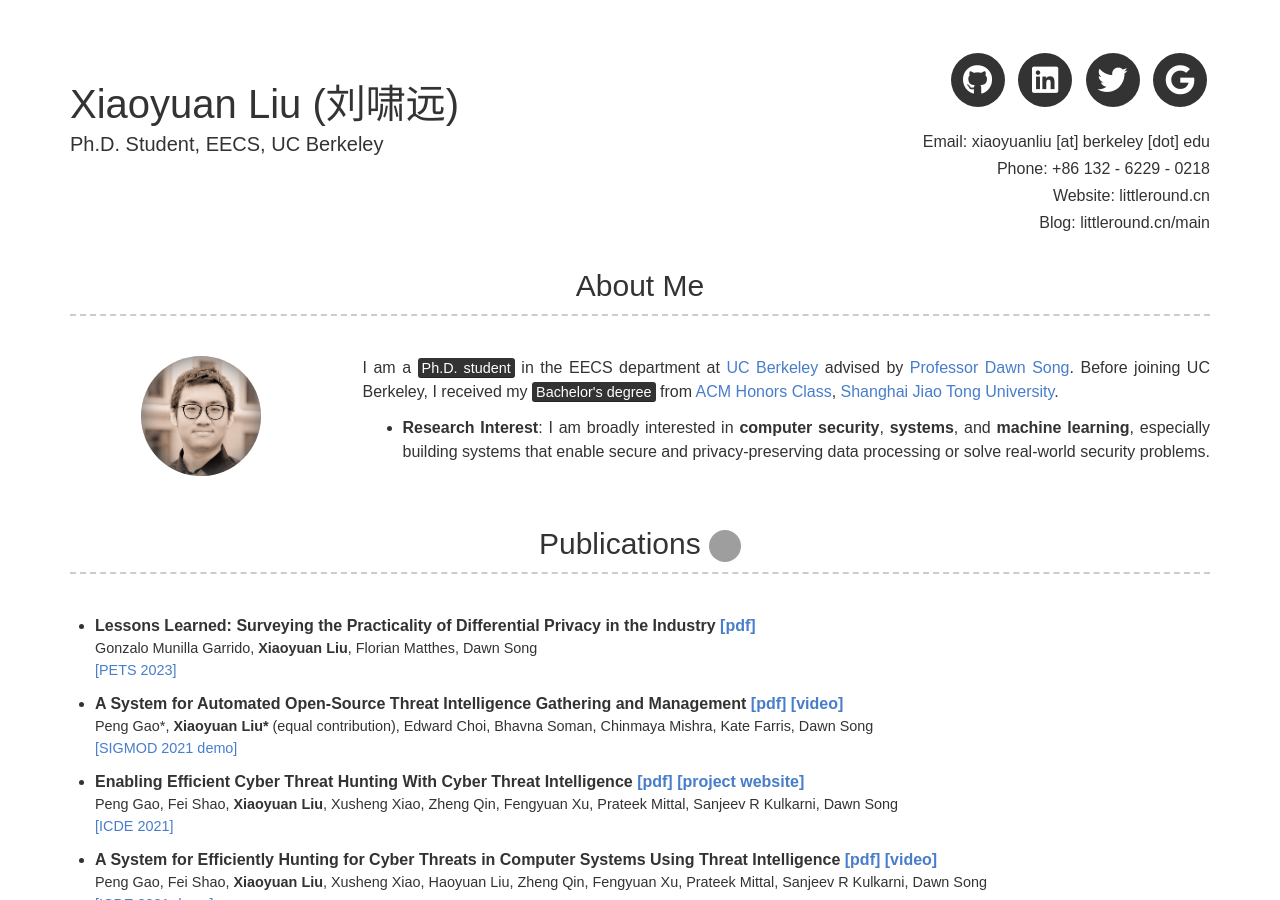
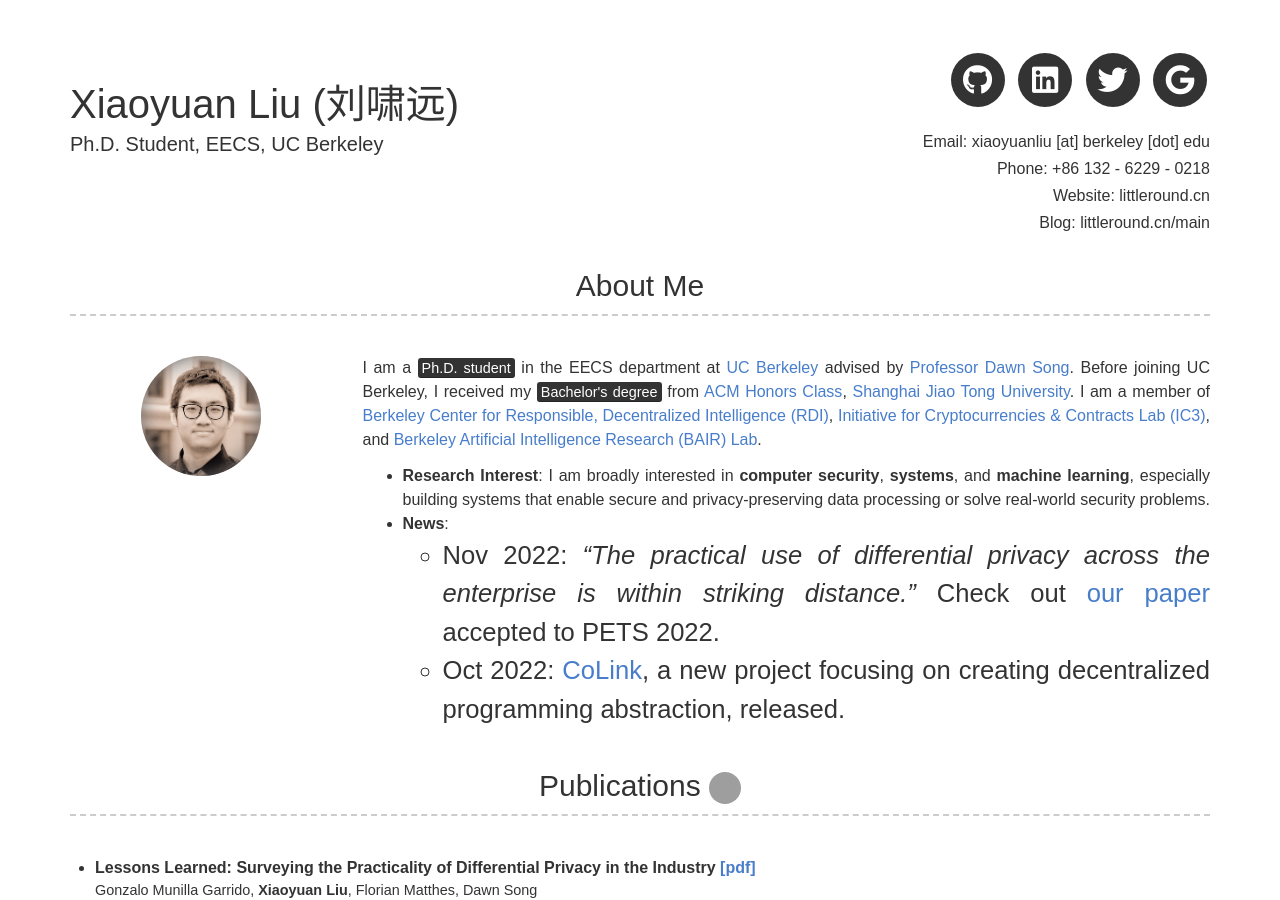
Before and after one commit to sproogen/modern-resume-theme, a Jekyll site: the page built from index.md, in a window 1280 px wide and 900 px high. Built offline with Jekyll 4.4.1, drawn with Linux system fonts in a browser that asks for light colours; nearby versions of some CDN libraries; some web fonts are replaced; some of the changed text lies outside the part shown; grey boxes are pictures that could not be loaded.

Commit message:
Update _config.yml

```diff
--- a/_config.yml
+++ b/_config.yml
@@ -23,8 +23,11 @@ linkedin_username: 啸远-刘-b46033190
 # about_title: About Me (Use this to override about section title)
 about_profile_image: images/profile2.jpg
 about_content: | # this will include new lines to allow paragraphs
-  I am a <mark>Ph.D. student</mark> in the EECS department at [UC Berkeley](https://www.berkeley.edu/) advised by [Professor Dawn Song](https://people.eecs.berkeley.edu/~dawnsong/). Before joining UC Berkeley, I received my <mark>Bachelor's degree</mark> from [ACM Honors Class](https://acm.sjtu.edu.cn/home), [Shanghai Jiao Tong University](http://en.sjtu.edu.cn/).
+  I am a <mark>Ph.D. student</mark> in the EECS department at [UC Berkeley](https://www.berkeley.edu/) advised by [Professor Dawn Song](https://people.eecs.berkeley.edu/~dawnsong/). Before joining UC Berkeley, I received my <mark>Bachelor's degree</mark> from [ACM Honors Class](https://acm.sjtu.edu.cn/home), [Shanghai Jiao Tong University](http://en.sjtu.edu.cn/). I am a member of [Berkeley Center for Responsible, Decentralized Intelligence (RDI)](https://rdi.berkeley.edu/), [Initiative for Cryptocurrencies & Contracts Lab (IC3)](https://www.initc3.org/), and [Berkeley Artificial Intelligence Research (BAIR) Lab](https://bair.berkeley.edu/).
   - **Research Interest**: I am broadly interested in **computer security**, **systems**, and **machine learning**, especially building systems that enable secure and privacy-preserving data processing or solve real-world security problems.
+  - **News**:
+    - Nov 2022: *"The practical use of differential privacy across the enterprise is within striking distance."* Check out [our paper](https://arxiv.org/abs/2211.03898) accepted to PETS 2022.
+    - Oct 2022: [CoLink](https://colink.app/), a new project focusing on creating decentralized programming abstraction, released.
 
 # Service Section
 
@@ -57,10 +60,11 @@ experience_title: Research Experiences #(Use this to override about experience s
 more_title: Misc #(Use this to override about more section title)
 more_content: | # this will include new lines to allow paragraphs
   **Materials**
-  - [CV (outdated)](https://littleround.cn/static/personal/cv_xiaoyuanliu_SJTU_2019_12.pdf)
+  - [CV (2019, outdated)](https://littleround.cn/static/personal/cv_xiaoyuanliu_SJTU_2019_12.pdf)
 
   **Teaching Experience**
-  - **Teaching Assistant** [Decentralized Finance - Fall 2021](https://berkeley-defi.github.io/f21)
+  - **Teaching Assistant** [Entrepreneurship In Web3 - Fall 2022](https://rdi.berkeley.edu/course/entrepreneurship-in-web3)
+  - **Teaching Assistant** [Decentralized Finance - Fall 2021](https://rdi.berkeley.edu/berkeley-defi/f21)
   - **Student Instructor** [Principle and Practice of Computer Algorithms - Summer 2018](https://acm.sjtu.edu.cn/wiki/PPCA_2018)
   - **Lead Teaching Assistant** [Data Structures - Spring 2018](https://acm.sjtu.edu.cn/wiki/Data_Structures_2018)
   - **Lead Teaching Assistant** [C++ Programming (A) - Fall 2017](https://acm.sjtu.edu.cn/wiki/Programming_2017)
```
